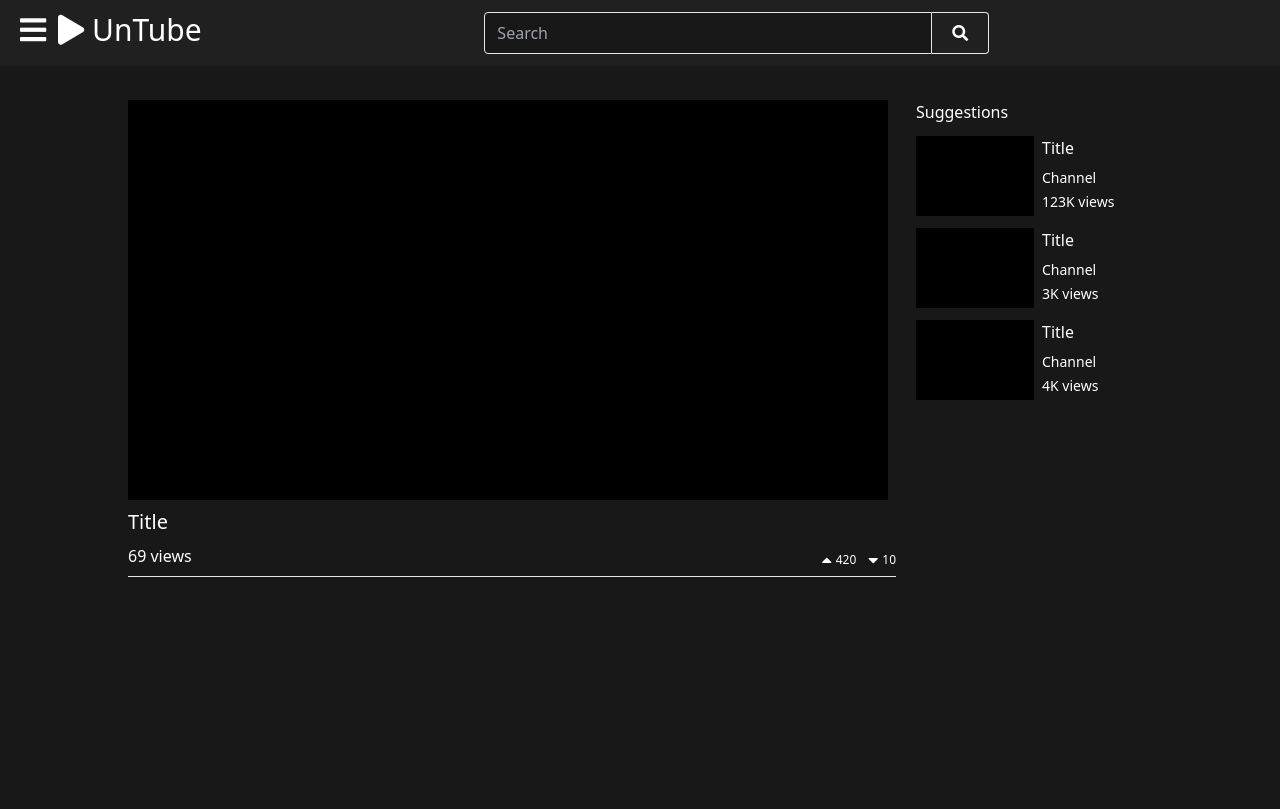
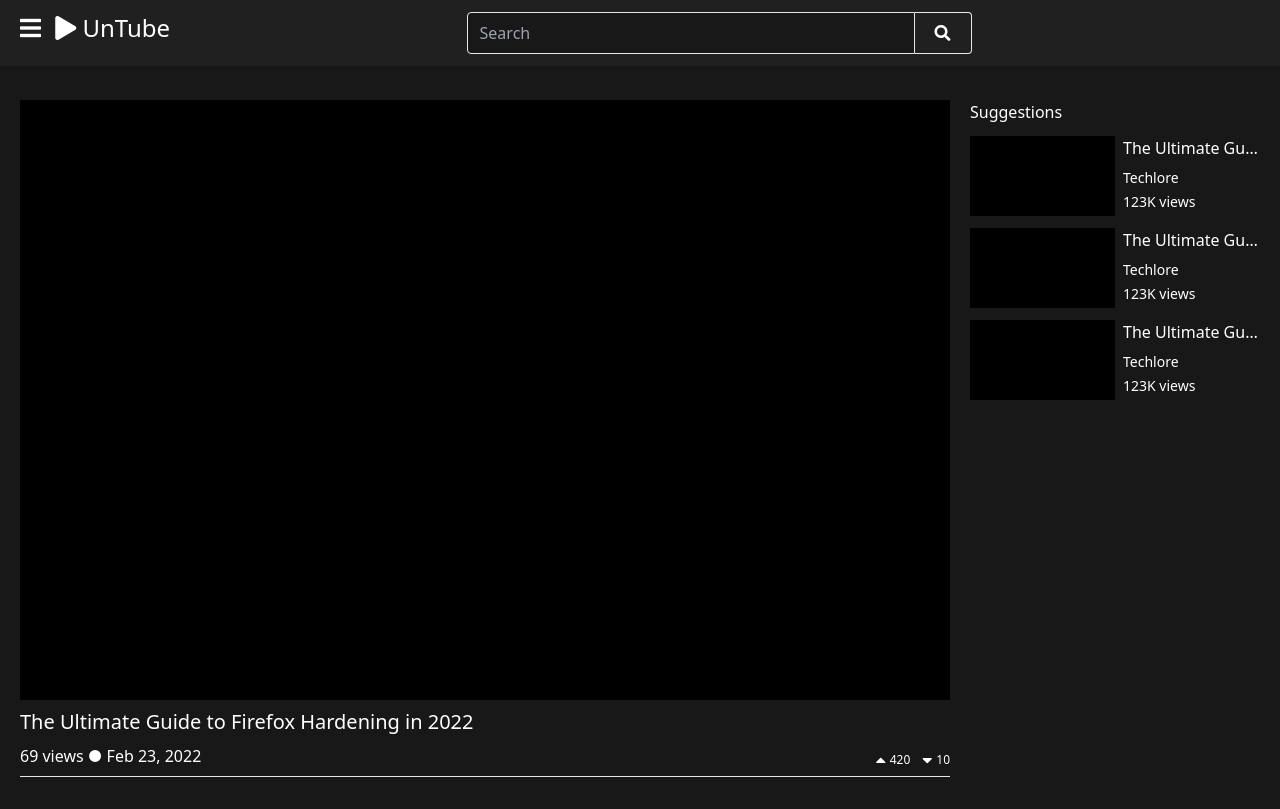
Before and after one commit to jameskitt616/UnTube, a Symfony app: template templates/videoplayer/show.html.twig in a window 1280 px wide. Before the commit the page ends 577 px from the top, so only its background shows below. Run offline with Twig, Linux system fonts and the light colour scheme; the template is opened without the code that fills it, so the values that code supplies are empty; style sheets or scripts are compiled from the project's sources; some libraries are stand-ins or nearby versions.

Commit message:
Update videoplayer style

```diff
--- a/templates/videoplayer/show.html.twig
+++ b/templates/videoplayer/show.html.twig
@@ -3,10 +3,12 @@
 {% block body %}
     <div class="flex flex-col">
         <div class="flex p-3 z-10 fixed top-0 bg-gray-900 w-full" style="background-color: #202020;">
-            <div class="text-3xl pl-2">
-                <i class="fas fa-bars"></i>
-                <span class="select-none cursor-pointer rounded hover:bg-gray-200 px-1">
-                    <i class="fas fa-play"></i> UnTube
+            <div class="text-2xl pl-2">
+                {# TODO: css toggle sidebar #}
+                <i class="cursor-pointer fas fa-bars"></i>
+                <span class="select-none cursor-pointer rounded pl-2">
+                    <i class="fas fa-play"></i>
+                    UnTube
                 </span>
             </div>
 
@@ -21,10 +23,10 @@
         </div>
 
         <div class="flex-1 bg-grey-lightest z-0 p-5 mt-20">
-            <div class="flex flex-wrap max-w-5xl mx-auto">
+            <div class="flex flex-wrap max-w-screen-2xl mx-auto">
                 <div class="w-full md:flex-1">
 
-                    <div style="width: 760px; height: 400px;" class="bg-black relative"></div>
+                    <div style="height: 600px;" class="w-full bg-black relative"></div>
                     {#                    <div class="bg-black relative mb-3" style="padding-top: 55%"> #}
                     {#                        <iframe  class="w-full h-full absolute pin-x pin-t" #}
                     {#                                 src="https://www.youtube.com/embed/F7-bW2y6lcI" #}
@@ -35,8 +37,8 @@
 
                     <div class="flex flex-wrap items-end">
                         <div class="pb-2">
-                            <h1 class="text-xl my-2">Title</h1>
-                            <span class="text-base">69 views</span>
+                            <h1 class="text-xl my-2">The Ultimate Guide to Firefox Hardening in 2022</h1>
+                            <span class="text-base">69 views &#9679; Feb 23, 2022</span>
                         </div>
                         <div class="ml-auto">
                             <div class="flex relative pb-2">
@@ -54,37 +56,37 @@
                     </div>
                 </div>
 
-                <aside class="w-full md:max-w-xs xl:max-w-full xl:w-1/4 md:pl-5 mt-5 md:mt-0">
+                <div class="w-full md:max-w-xs xl:w-1/4 md:pl-5 mt-5 md:mt-0">
                     <div class="w-full">
                         <div class="flex w-full items-center justify-between mb-3">
                             <span>Suggestions</span>
                         </div>
-                        <div class="flex flex-wrap w-full mb-3">
-                            <div class="w-1/2 bg-black" style="padding-top: 30%"></div>
+                        <a class="flex flex-wrap w-full my-3">
+                            <div class="w-1/2 bg-black"></div>
                             <div class="w-1/2 pl-2">
-                                <h3 class="text-base mb-2">Title</h3>
-                                <p class="text-sm mb-1">Channel</p>
-                                <p class="text-sm mb-1">123K views</p>
+                                <div class="text-base mb-2 truncate" title="The Ultimate Guide to Firefox Hardening in 2022">The Ultimate Guide to Firefox Hardening in 2022</div>
+                                <div class="text-sm mb-1">Techlore</div>
+                                <div class="text-sm mb-1">123K views</div>
                             </div>
-                        </div>
-                        <div class="flex flex-wrap w-full mb-3">
-                            <div class="w-1/2 bg-black" style="padding-top: 30%"></div>
+                        </a>
+                        <a class="flex flex-wrap w-full my-3">
+                            <div class="w-1/2 bg-black"></div>
                             <div class="w-1/2 pl-2">
-                                <h3 class="text-base mb-2">Title</h3>
-                                <p class="text-sm mb-1">Channel</p>
-                                <p class="text-sm mb-1">3K views</p>
+                                <div class="text-base mb-2 truncate" title="The Ultimate Guide to Firefox Hardening in 2022">The Ultimate Guide to Firefox Hardening in 2022</div>
+                                <div class="text-sm mb-1">Techlore</div>
+                                <div class="text-sm mb-1">123K views</div>
                             </div>
-                        </div>
-                        <div class="flex flex-wrap w-full mb-3">
-                            <div class="w-1/2 bg-black" style="padding-top: 30%"></div>
+                        </a>
+                        <a class="flex flex-wrap w-full my-3">
+                            <div class="w-1/2 bg-black"></div>
                             <div class="w-1/2 pl-2">
-                                <h3 class="text-base mb-2">Title</h3>
-                                <p class="text-sm mb-1">Channel</p>
-                                <p class="text-sm mb-1">4K views</p>
+                                <div class="text-base mb-2 truncate" title="The Ultimate Guide to Firefox Hardening in 2022">The Ultimate Guide to Firefox Hardening in 2022</div>
+                                <div class="text-sm mb-1">Techlore</div>
+                                <div class="text-sm mb-1">123K views</div>
                             </div>
-                        </div>
+                        </a>
                     </div>
-                </aside>
+                </div>
             </div>
         </div>
     </div>
```
